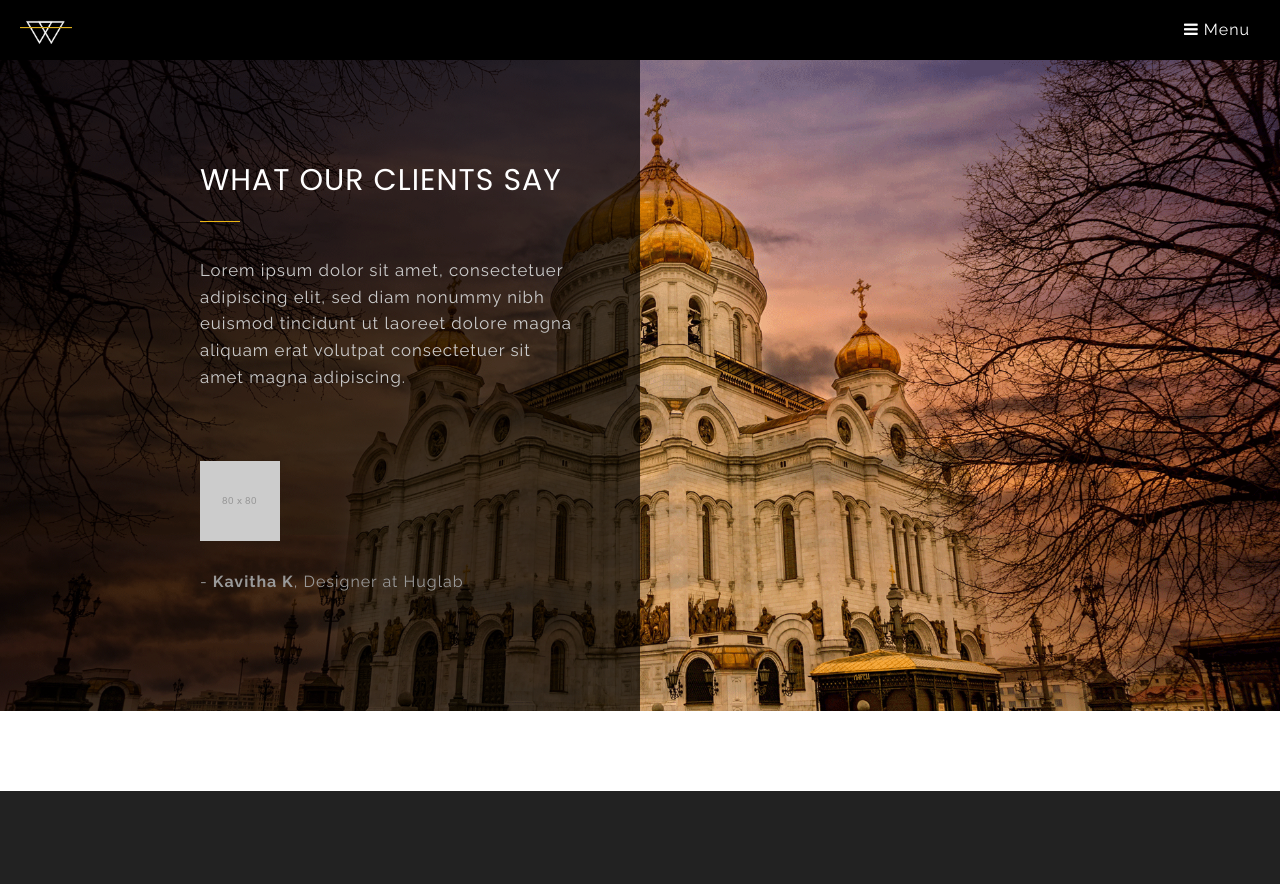
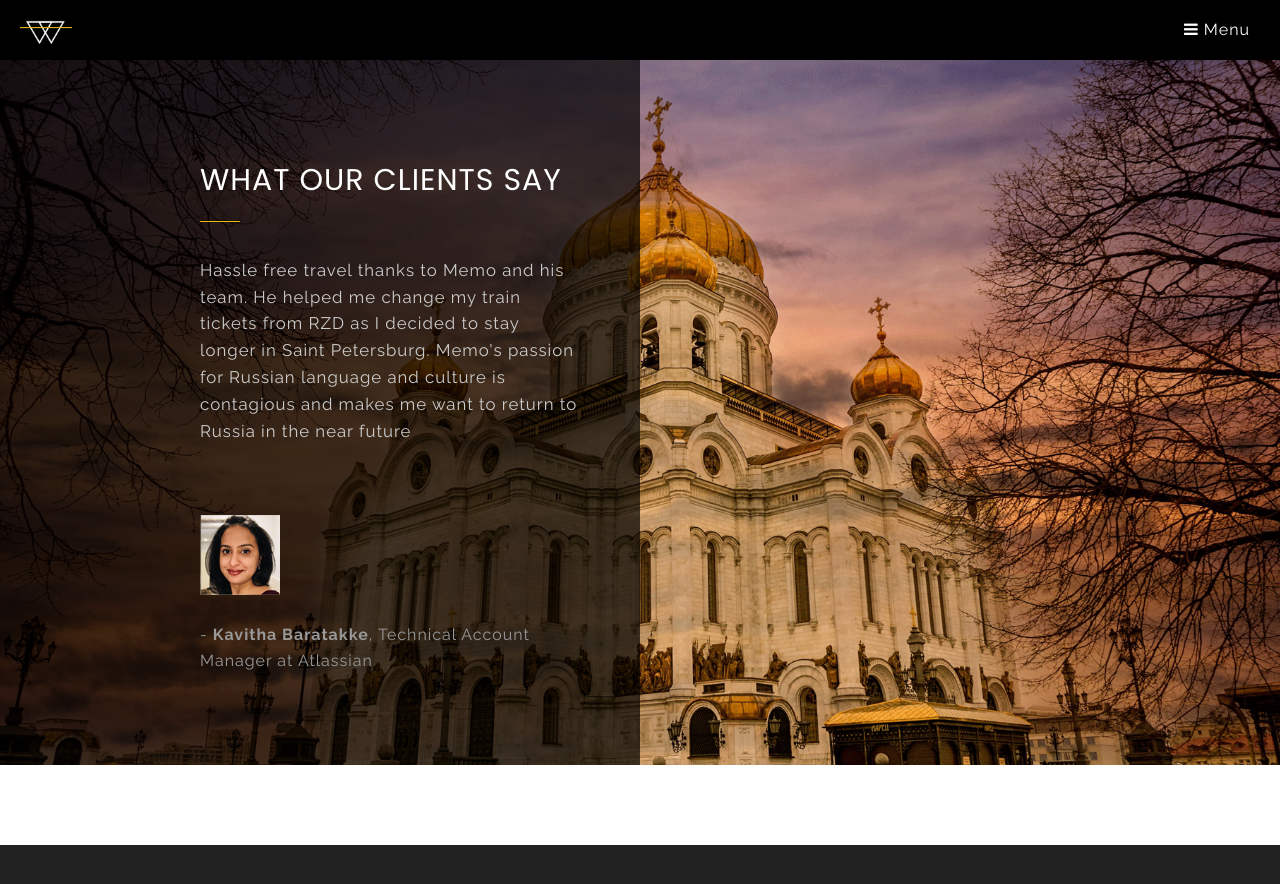
Before and after one commit to guicaro/explorerusweb, a Jekyll site: the page built from index.html, in a window 1280 px wide and 900 px high, scrolled down 5787 px. Shown: the top 884 px of the window. Built offline with Jekyll 4.4.1, drawn with Linux system fonts in a browser that asks for light colours; some of the changed text lies outside the part shown.

Commit message:
Added images, testimonials

```diff
--- a/index.html
+++ b/index.html
@@ -58,27 +58,27 @@
       ""
 
 team_slides:
-  - /assets/images/@stock/slide-full-1.jpg
-  - /assets/images/@stock/slide-full-8.jpg
-  - /assets/images/@stock/slide-full-11.jpg
-  - /assets/images/@stock/slide-full-10.jpg
+  - /assets/images/@stock/slide-1.jpg
+  - /assets/images/@stock/slide-2.jpg
+  - /assets/images/@stock/slide-3.jpg
+  - /assets/images/@stock/slide-4.jpg
 
 testimonials:
-  - quote: "Reprehenderit eos et non et ut eum reprehenderit quis sequi quia vel repellendus id. Velit quit blanditiis dolor quam error eos dolores sequi eaque rerum est. Velit quit blanditiis dolor quam error eos dolores sequi eaque rerum est."
+  - quote: "Back in 2015 I decided to go to Russia for the first time. Memo was instrumental in recommending clubs, great restaurants and outstanding hotels. Not knowing Russian, I struggled at the beggining, yet, Memo would help when ordering food, arranging transportation or even help buying museum tickets. Thanks Memo!"
     author:
       name: "Zeus Cortois"
-      avatar: '/assets/images/@stock/author-avatar-1.png'
-      position: 'Designer at Huglab'
-  - quote: "Lorem ipsum dolor sit amet, consectetuer adipiscing elit, sed diam nonummy nibh euismod tincidunt ut laoreet dolore magna aliquam erat volutpat consectetuer sit amet magna adipiscing."
+      avatar: '/assets/images/@stock/author-zeus.png'
+      position: 'Developer at IBM'
+  - quote: "Hassle free travel thanks to Memo and his team. He helped me change my train tickets from RZD as I decided to stay longer in Saint Petersburg. Memo's passion for Russian language and culture is contagious and makes me want to return to Russia in the near future"
     author:
-      name: "Kavitha K"
-      avatar: '/assets/images/@stock/author-avatar-2.png'
-      position: 'Designer at Huglab'
-  - quote: "Reprehenderit eos et non et ut eum reprehenderit quis sequi quia vel repellendus id. Velit quit blanditiis dolor quam error eos dolores sequi eaque rerum est."
+      name: "Kavitha Baratakke"
+      avatar: '/assets/images/@stock/author-kavitha.png'
+      position: 'Technical Account Manager at Atlassian'
+  - quote: "I never thought I would be dancing Salsa in Russia! Or that I would see the Hermitage (largest art collection in the world). The palaces, streets to walk on and restaurants were all great recommendations from Memo"
     author:
-      name: "Michelle A"
-      avatar: '/assets/images/@stock/author-avatar-3.png'
-      position: 'Designer at Huglab'
+      name: "Michelle Buescher"
+      avatar: '/assets/images/@stock/author-michelle.png'
+      position: 'Assistant Actuary at National Western Life'
 
 clients:
   - /assets/images/@stock/client-1.png
@@ -137,7 +137,7 @@
     <div class="four spacing"></div>
   </div>
 </div>
-<div class="full no-overflow no-padding parallax" style="background-image: url({{ "/assets/images/@stock/about-1.jpg" | relative_url }})">
+<div class="full no-overflow no-padding parallax" style="background-image: url({{ "/assets/images/@stock/about.jpg" | relative_url }})">
   <div class="right-half">
     <div class="two spacing"></div>
     <div class="section-header alt white">
@@ -241,7 +241,7 @@
 <div class='full dark-grey'>
   <div class='row'>
     <div class='large-8 columns large-centered'>
-      {% include section-title.html small_title="The team" title="Hello! This is us." %}
+      {% include section-title.html small_title="The team" title="Привет! Hello! Hola!" %}
     </div>
   </div>
 </div>
```
Also changed, not shown: assets/images/@stock/about.jpg (added), assets/images/@stock/author-kavitha.png (added), assets/images/@stock/author-michelle.png (added), assets/images/@stock/author-zeus.png (added), assets/images/@stock/slide-1.jpg (added), assets/images/@stock/slide-2.jpg (added), assets/images/@stock/slide-3.jpg (added), assets/images/@stock/slide-4.jpg (added).
